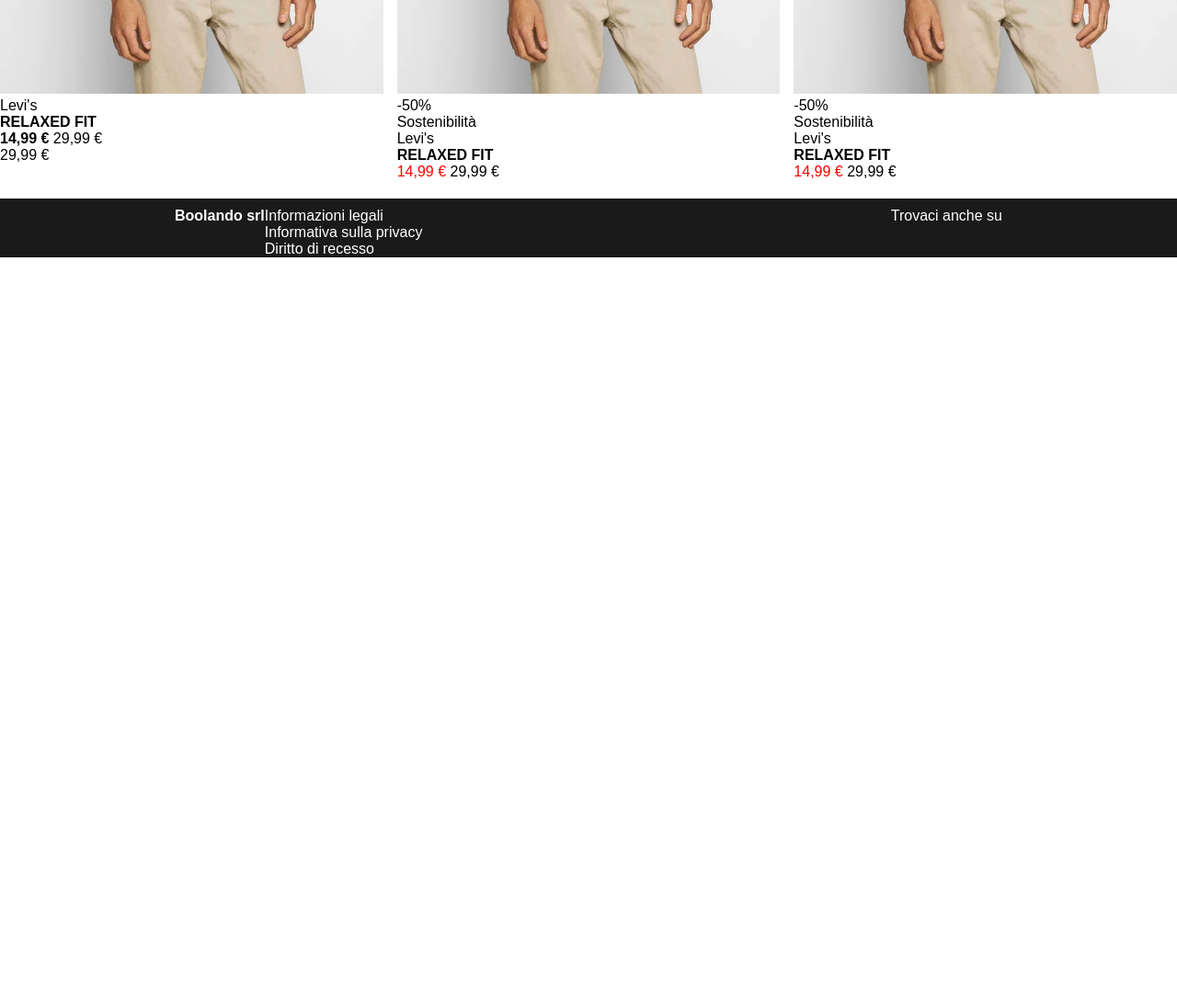
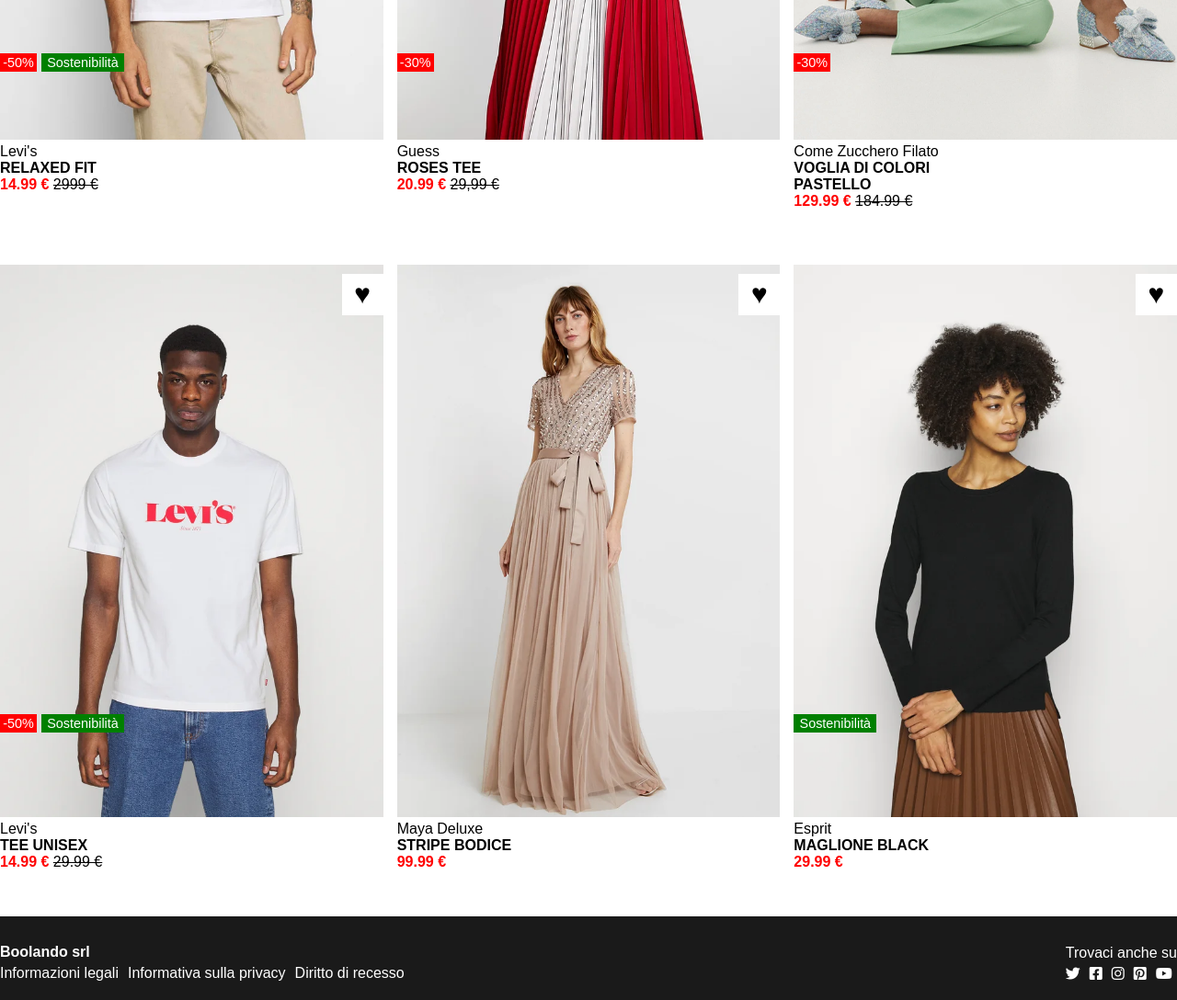
Before and after one commit to EdoardoPerucca/html-css-boolando, a plain HTML site: page index.html in a window 1280 px wide. Shown: the part 580-1668 px from the top of the page at 92% size. Before the commit the page ends 860 px from the top, so only its background shows below. Drawn offline with Linux system fonts and the light colour scheme.

Commit message:
exercise finished

```diff
--- a/index.html
+++ b/index.html
@@ -6,13 +6,16 @@
     <meta name="viewport" content="width=device-width, initial-scale=1.0">
     <title>Boolando</title>
 
+    <link rel="stylesheet" href="https://cdnjs.cloudflare.com/ajax/libs/font-awesome/6.2.1/css/all.min.css" integrity="sha512-MV7K8+y+gLIBoVD59lQIYicR65iaqukzvf/nwasF0nqhPay5w/9lJmVM2hMDcnK1OnMGCdVK+iQrJ7lzPJQd1w==" crossorigin="anonymous" referrerpolicy="no-referrer" />
+
     <link rel="stylesheet" href="style.css">
 
 </head>
 <body>
 
+    <!--header-->
+
     <header>
-
 
         <div class="container-centered">
 
@@ -44,9 +47,11 @@
 
         </div>
 
-
     </header>
 
+    <!--/header-->
+
+    <!--main-->
 
     <main>
 
@@ -58,11 +63,9 @@
 
                     <div class="images-container">
 
-                        <div class="icon-heart">
-                            &hearts;
-                        </div>
-
+                        <div class="icon-heart">&hearts;</div>
                         <img src="img/1.webp" alt="img-inner">
+                        <img class="image-hidden" src="img/1b.webp" alt="img-1b">
 
                     </div>
 
@@ -77,12 +80,10 @@
                         </div>
 
                         <div class="card-price">
-                            <strong>14,99 &euro;</strong><span> 29,99 &euro;</span>
+                            <strong>14.99 &euro;</strong> <span> 2999 &euro;</span>
                         </div>
 
-                        <div class="old-price">
-
-                        </div>
+                        <div class="discount-container">
 
                             <div class="discount">
                                 -50%
@@ -92,10 +93,7 @@
                                 Sostenibilità
                             </div>
 
-
-
-                        <div></div>
-                        <div id="price"><spam class="price-red"></spam> 29,99 €</div>
+                        </div>
 
                     </div>
 
@@ -104,18 +102,35 @@
 
                 <div class="card">
 
-                    <img src="img/1.webp" alt="img-inner">
+                    <div class="images-container">
 
-                    <div class="text">
+                        <div class="icon-heart">&hearts;</div>
+                        <img src="img/2.webp" alt="img-inner">
+                        <img class="image-hidden" src="img/2b.webp" alt="img-1b">
 
-                        <div id="discount">-50%</div>
+                    </div>
 
-                        <div id="sostenibilità">Sostenibilità</div>
+                    <div class="text-container">
 
-                        <div>Levi's</div>
+                        <div class="brand">
+                            Guess
+                        </div>
 
-                        <div><strong>RELAXED FIT</strong></div>
-                        <div id="price"><spam class="price-red">14,99 €</spam> 29,99 €</div>
+                        <div class="card-title">
+                            <strong>ROSES TEE</strong>
+                        </div>
+
+                        <div class="card-price">
+                            <strong>20.99 &euro;</strong> <span> 29,99 &euro;</span>
+                        </div>
+
+                        <div class="discount-container">
+
+                            <div class="discount">
+                                -30%
+                            </div>
+
+                        </div>
 
                     </div>
 
@@ -125,18 +140,142 @@
 
                 <div class="card">
 
-                    <img src="img/1.webp" alt="img-inner">
+                    <div class="images-container">
 
-                    <div class="text">
+                        <div class="icon-heart">&hearts;</div>
+                        <img src="img/3.webp" alt="img-inner">
+                        <img class="image-hidden" src="img/3b.webp" alt="img-1b">
 
-                        <div id="discount">-50%</div>
+                    </div>
 
-                        <div id="sostenibilità">Sostenibilità</div>
+                    <div class="text-container">
 
-                        <div>Levi's</div>
+                        <div class="brand">
+                            Come Zucchero Filato
+                        </div>
 
-                        <div><strong>RELAXED FIT</strong></div>
-                        <div id="price"><spam class="price-red">14,99 €</spam> 29,99 €</div>
+                        <div class="card-title">
+                            <strong>VOGLIA DI COLORI PASTELLO</strong>
+                        </div>
+
+                        <div class="card-price">
+                            <strong>129.99 &euro;</strong> <span> 184.99 &euro;</span>
+                        </div>
+
+                        <div class="discount-container">
+
+                            <div class="discount">
+                                -30%
+                            </div>
+
+                        </div>
+
+                    </div>
+
+                </div>
+
+
+                <div class="card">
+
+                    <div class="images-container">
+
+                        <div class="icon-heart">&hearts;</div>
+                        <img src="img/4.webp" alt="img-inner">
+                        <img class="image-hidden" src="img/4b.webp" alt="img-1b">
+
+                    </div>
+
+                    <div class="text-container">
+
+                        <div class="brand">
+                            Levi's
+                        </div>
+
+                        <div class="card-title">
+                            <strong>TEE UNISEX</strong>
+                        </div>
+
+                        <div class="card-price">
+                            <strong>14.99 &euro;</strong> <span> 29.99 &euro;</span>
+                        </div>
+
+                        <div class="discount-container">
+
+                            <div class="discount">
+                                -50%
+                            </div>
+
+                            <div class="sostenibilità">
+                                Sostenibilità
+                            </div>
+
+                        </div>
+
+                    </div>
+
+                </div>
+
+
+                <div class="card">
+
+                    <div class="images-container">
+
+                        <div class="icon-heart">&hearts;</div>
+                        <img src="img/5.webp" alt="img-inner">
+                        <img class="image-hidden" src="img/5b.webp" alt="img-1b">
+
+                    </div>
+
+                    <div class="text-container">
+
+                        <div class="brand">
+                            Maya Deluxe
+                        </div>
+
+                        <div class="card-title">
+                            <strong>STRIPE BODICE</strong>
+                        </div>
+
+                        <div class="card-price">
+                            <strong>99.99 &euro;</strong>
+                        </div>
+
+                    </div>
+
+                </div>
+
+
+                <div class="card">
+
+                    <div class="images-container">
+
+                        <div class="icon-heart">&hearts;</div>
+                        <img src="img/6.webp" alt="img-inner">
+                        <img class="image-hidden" src="img/6b.webp" alt="img-1b">
+
+                    </div>
+
+                    <div class="text-container">
+
+                        <div class="brand">
+                            Esprit
+                        </div>
+
+                        <div class="card-title">
+                            <strong>MAGLIONE BLACK</strong>
+                        </div>
+
+                        <div class="card-price">
+                            <strong>29.99 &euro;</strong>
+                        </div>
+
+                        <div class="discount-container">
+
+                            <div class="sostenibilità">
+                                Sostenibilità
+                            </div>
+
+                        </div>
 
                     </div>
 
@@ -148,17 +287,23 @@
 
     </main>
 
+    <!--/main-->
 
+    <!--footer-->
 
     <footer>
 
-        <footer id="footer-inner">
+        <div class="container-centered">
 
-            <div id="footer-right">
+            <div class="footer-inner">
 
-                <div><strong>Boolando srl</strong></div>
+                <div class="footer-left">
 
-                <div id="privacy">
+                    <div>
+                        <strong>Boolando srl</strong>
+                    </div>
+
+                    <div class="privacy">
                         <ul>
                             <li><a href="http://Informazioni"></a>Informazioni legali</li>
                             <li><a href="http://privacy"></a>Informativa sulla privacy</li>
@@ -168,19 +313,30 @@
 
                 </div>
 
-            <div id="footer-left">
+                <div class="footer-right">
+
+                    <div class="footer-right-inner">
 
                         <div>Trovaci anche su</div>
+                        <div class="icon">
+                            <i class="fa-brands fa-twitter"></i>
+                            <i class="fa-brands fa-square-facebook"></i>
+                            <i class="fa-brands fa-instagram"></i>
+                            <i class="fa-brands fa-square-pinterest"></i>
+                            <i class="fa-brands fa-youtube"></i>
+                        </div>
 
                     </div>
 
+                </div>
+
+            </div>
+
+        </div>
 
     </footer>
 
-
-    </footer>
-
-
+    <!--/footer-->
 
 </body>
 </html>
--- a/style.css
+++ b/style.css
@@ -4,13 +4,22 @@
     box-sizing: border-box;
 }
 
+
 body {
     font-family: sans-serif;
+    padding-top: 100px;
 }
 
+
 header {
+    position: fixed;
+    left: 0;
+    top: 0;
+    width: 100%;
+    z-index: 2;
     background-color: #ff6900;
 }
+
 
 .container-centered {
     max-width: 1400px;
@@ -34,8 +43,10 @@ header {
 }
 
 
-header nav ul {
-    list-style-type: none;
+header .nav-inner .links-gender a {
+    text-decoration: none;
+    color: white;
+    font-size: 1.2em;
 }
 
 
@@ -50,19 +61,24 @@ header nav ul {
     display: flex;
     align-items: center;
     color: white;
+
 }
 
 
 .link-logo {
-    min-height: 50px;
+    display: flex;
+    align-items: center;
     width: auto;
+    padding-top: 10px;
+    padding-bottom: 10px;
+    height: 80px;
 }
 
 
 .logo {
-    width: 100px;
+    width: 150px;
     height: auto;
-    padding-top: 15px;
+
 }
 
 
@@ -76,27 +92,39 @@ header nav ul {
 }
 
 
-
-
-
-
 .card-row {
     display: flex;
     flex-wrap: wrap;
     justify-content: space-between;
     gap: 10px;
     padding-top: 30px;
-
 }
 
 
 main .card-row .card {
     width: calc(100% / 3 - 10px);
     position: relative;
+    margin-bottom: 50px;
 }
+
 
 img {
     width: 100%;
+}
+
+
+.card-price span {
+    text-decoration: line-through;
+}
+
+
+.card-price strong {
+    color: red;
+}
+
+
+main .card:hover {
+    cursor: pointer;
 }
 
 
@@ -104,46 +132,70 @@ main .card-row .card .images-container .icon-heart {
     position: absolute;
     right: 0;
     top: 10px;
-    width: 1.3em;
-    height: 1.3em;
-
+    width: 1.5em;
+    height: 1.5em;
+    font-size: 30px;
+    padding-top: 5px;
     text-align: center;
     background-color: white;
+    z-index: 1;
 }
 
-.discount {
+
+main .card-row .card .images-container .icon-heart:hover {
+    color: red;
+}
+
+
+.discount-container {
+    position: absolute;
+    display: flex;
+    bottom: 150px;
+    gap: 5px;
+    left: 0;
+}
+
+
+.discount-container .discount {
+    display: flex;
+    justify-content: center;
+    align-items: center;
     width: 40px;
     height: 20px;
     background-color: red;
-    font-size: 0.7em;
+    font-size: 0.9em;
     color: white;
-    padding: 3px 3px;
-    position: absolute;
-    top: -10px;
+}
 
 
+.discount-container .sostenibilità {
+    display: flex;
+    justify-content: center;
+    align-items: center;
+    width: 90px;
+    height: 20px;
+    background-color: green;
+    font-size: 0.9em;
+    color: white;
 }
 
-.sostenibilità {
-    width: 70px;
-    height: 20px;
-    background-color: green;
-    font-size: 0.7em;
-    color: white;
-    padding: 3px 3px;
+
+main .card-row .card .images-container .image-hidden {
     position: absolute;
-    top: -30px;
-    right: -40px;
+    left: 0;
+    top: 0;
+    display: none;
 }
+
+
+main .card-row .card:hover .images-container .image-hidden {
+    display: inline-block;
+}
+
 
 .price-red {
     color: red;
 }
-
-
-.icon-heart {}
-
-
 
 
 .text-container {
@@ -151,96 +203,51 @@ main .card-row .card .images-container .icon-heart {
     flex-direction: column;
     justify-content: flex-end;
     width: 200px;
-
 }
-
-.img-1 {
-    display: flex;
-    background-size: contain;
-
-}
-
-
-#img-2 {
-    display: flex;
-    width: 290px;
-    height: 400px;
-    background-image: url('img/2.webp');
-    background-size: 290px auto;
-    background-position: bottom;
-
-}
-
-#img-3 {
-    display: flex;
-    width: 290px;
-    height: 400px;
-    background-image: url('img/3.webp');
-    background-size: 290px auto;
-    background-position: bottom;
-
-}
-
-#img-4 {
-    display: flex;
-    min-width: 290px;
-    height: 400px;
-    background-image: url('img/4.webp');
-    background-size: 290px auto;
-    background-position: bottom;
-
-}
-
-#img-5 {
-    display: flex;
-    min-width: 290px;
-    height: 400px;
-    background-image: url('img/5.webp');
-    background-size: 290px auto;
-    background-position: bottom;
-
-}
-
-#img-6 {
-    display: flex;
-    min-width: 290px;
-    height: 400px;
-    background-image: url('img/6.webp');
-    background-size: 290px auto;
-    background-position: bottom;
-
-}
-
 
 
 footer {
     background-color: #1a1a1a;
     color: white;
+    padding-top: 10px;
 }
 
-#footer-inner {
+
+.footer-inner {
     display: flex;
     justify-content: space-between;
-    max-width: 900px;
+    align-items: center;
     margin-left: auto;
     margin-right: auto;
-    padding-top: 10px;
-    margin-top: 20px;
+    padding-top: 20px;
+    padding-bottom: 20px;
+}
 
 
-}
-
-#footer-right ul {
-    list-style-type: none;
-}
-
-#footer-right {
+footer .footer-inner .footer-left {
     display: flex;
-
+    flex-direction: column;
 }
 
 
 
-#footer-left {
+footer .footer-inner .footer-left .privacy ul {
     display: flex;
+    list-style-type: none;
+    flex-direction: row;
+    gap: 10px;
+    margin-top: 5px;
 }
+
+
+footer .footer-inner .footer-right {
+    display: flex;
+    align-items: center;
+}
+
+
+footer .footer-inner .footer-right .icon {
+    display: flex;
+    margin-top: 5px;
+    gap: 10px;
+}
```
Lines whose indentation alone changed are shown as unchanged.
